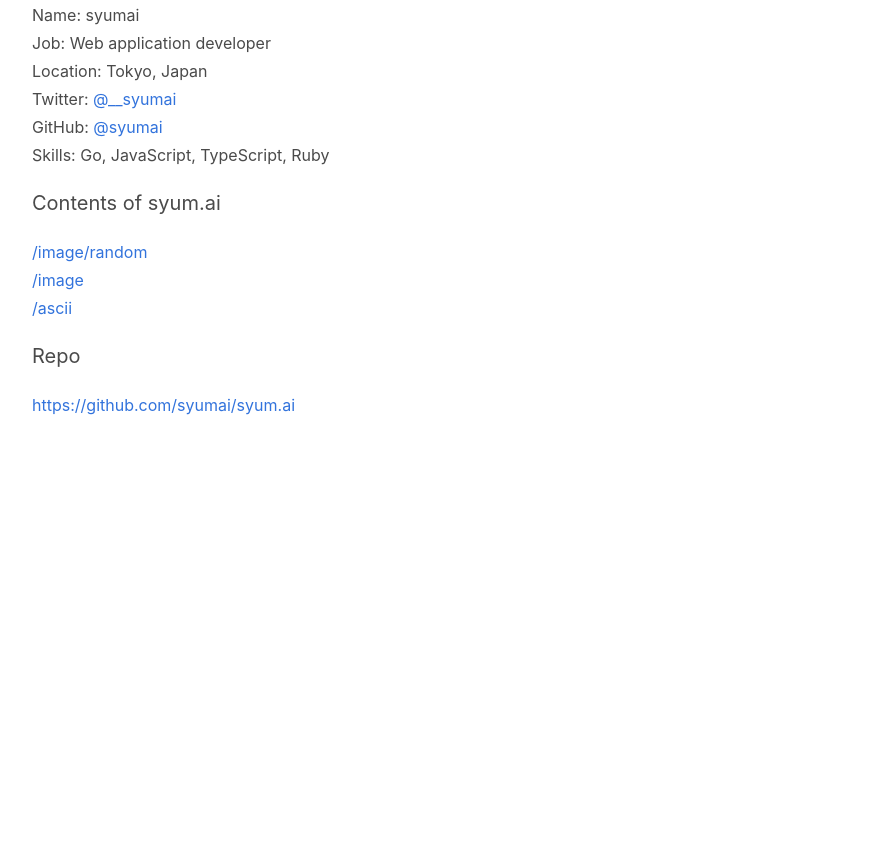
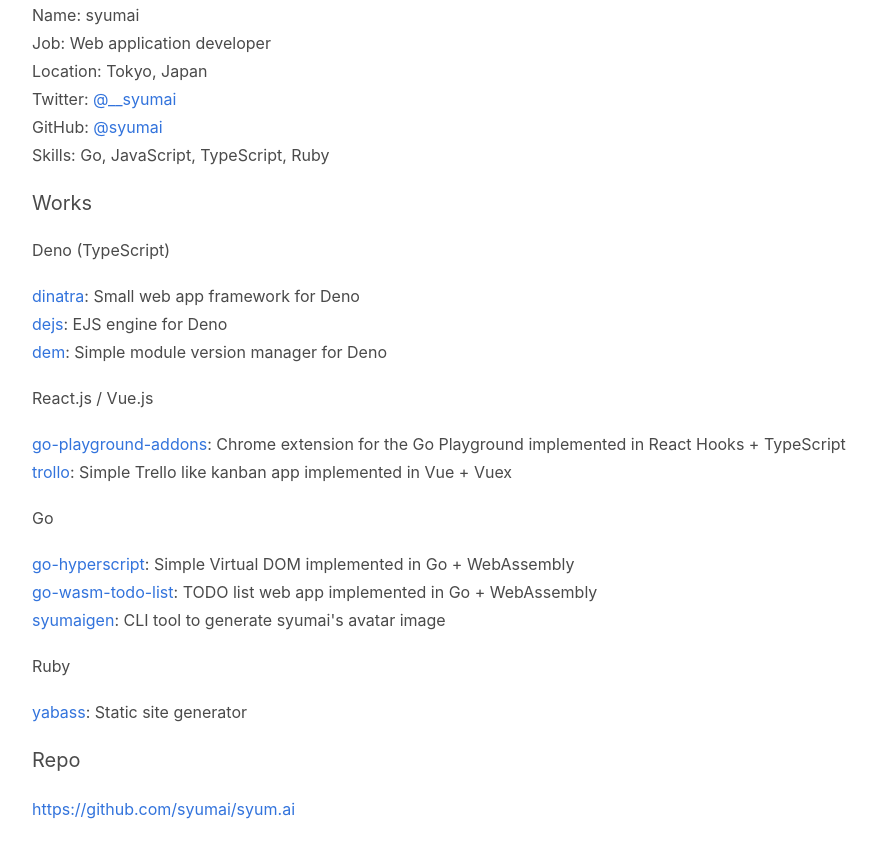
Before and after one commit to syumai/syum.ai, a plain HTML site: page public/index.html in a window 1280 px wide. Shown: the part 567-1424 px from the top of the page, without its empty margins (32-908 px from the left). Before the commit the page ends 1032 px from the top, so only its background shows below. Drawn offline with nearby package versions, Linux system fonts and the light colour scheme; no server answers.

Commit message:
Add my works

```diff
--- a/public/index.html
+++ b/public/index.html
@@ -43,11 +43,27 @@
       <li>GitHub: <a href="https://github.com/syumai">@syumai</a></li>
       <li>Skills: Go, JavaScript, TypeScript, Ruby</li>
     </ul>
-    <h2 class="subtitle">Contents of syum.ai</h2>
+    <h2 class="subtitle">Works</h2>
+    <h3 class="subtitle is-6">Deno (TypeScript)</h2>
     <ul class="content">
-      <li><a href="/image/random">/image/random</a></li>
-      <li><a href="/image">/image</a></li>
-      <li><a href="/ascii">/ascii</a></li>
+      <li><a href="https://github.com/syumai/dinatra" target="_blank">dinatra</a>: Small web app framework for Deno</li>
+      <li><a href="https://github.com/syumai/dejs" target="_blank">dejs</a>: EJS engine for Deno</li>
+      <li><a href="https://github.com/syumai/dem" target="_blank">dem</a>: Simple module version manager for Deno</li>
+    </ul>
+    <h3 class="subtitle is-6">React.js / Vue.js</h3>
+    <ul class="content">
+      <li><a href="https://github.com/syumai/go-playground-addons" target="_blank">go-playground-addons</a>: Chrome extension for the Go Playground implemented in React Hooks + TypeScript</li>
+      <li><a href="https://github.com/syumai/trollo" target="_blank">trollo</a>: Simple Trello like kanban app implemented in Vue + Vuex</li>
+    </ul>
+    <h3 class="subtitle is-6">Go</h2>
+    <ul class="content">
+      <li><a href="https://github.com/syumai/go-hyperscript" target="_blank">go-hyperscript</a>: Simple Virtual DOM implemented in Go + WebAssembly</li>
+      <li><a href="https://github.com/syumai/go-wasm-todo-list" target="_blank">go-wasm-todo-list</a>: TODO list web app implemented in Go + WebAssembly</li>
+      <li><a href="https://github.com/syumai/syumaigen" target="_blank">syumaigen</a>: CLI tool to generate syumai's avatar image</li>
+    </ul>
+    <h3 class="subtitle is-6">Ruby</h2>
+    <ul class="content">
+      <li><a href="https://github.com/syumai/yabass" target="_blank">yabass</a>: Static site generator</li>
     </ul>
     <h2 class="subtitle">Repo</h2>
     <ul class="content">
```
